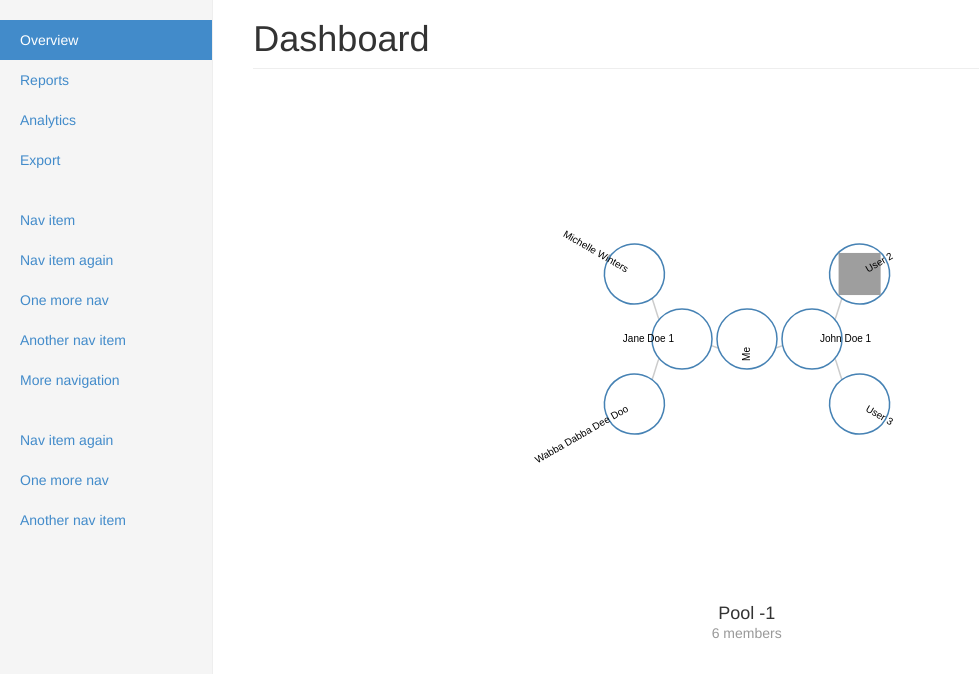
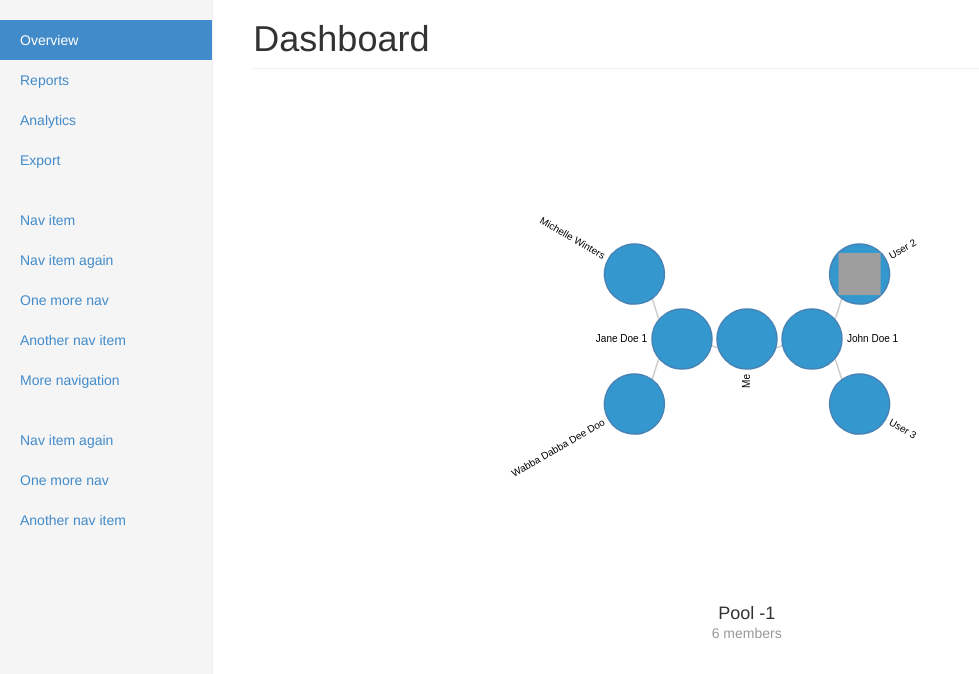
Before and after one commit to bfreiber/fincapdev, a Django app: page /network_view/ in a window 1280 px wide. Shown: the part 51-725 px from the top of the page, without its empty margins (0-979 px from the left). Run offline with Django 3.2, Linux system fonts and the light colour scheme; parts of the project's set-up code (start-up, migrations or seed data) failed here and were passed over; some libraries are stand-ins or nearby versions; grey boxes are pictures that could not be loaded.

Commit message:
change node styles

```diff
--- a/fincapdev/static/fincapdev/dashboard.css
+++ b/fincapdev/static/fincapdev/dashboard.css
@@ -1,5 +1,5 @@
 .node circle {
-  fill: #fff;
+  fill: #3498cf;
   stroke: steelblue;
   stroke-width: 1.5px;
 }
--- a/fincapdev/static/fincapdev/dashboard.js
+++ b/fincapdev/static/fincapdev/dashboard.js
@@ -6,6 +6,7 @@ console.log("Starting d3 stuff...");
 var diameter = 500;
 var NODE_RAD = 30;
 var PIC_SIZE = NODE_RAD * Math.sqrt(2); // half of the diagonal = radius of circle
+var TEXT_DIST = NODE_RAD + 5;
 
 var tree = d3.layout.tree()
     .size([360, diameter / 2 - 120])
@@ -52,7 +53,8 @@ d3.json(data, function(error, root) {
   node.append("text")
       .attr("dy", ".31em")
       .attr("text-anchor", function(d) { return d.x < 180 ? "start" : "end"; })
-      .attr("transform", function(d) { return d.x < 180 ? "translate(8)" : "rotate(180)translate(-8)"; })
+      .attr("transform", function(d) { return d.x < 180 ? "translate(" +
+           TEXT_DIST + ")" : "rotate(180)translate(-" + TEXT_DIST + ")"; })
       .text(function(d) { return d.name; });
 });
 
```
